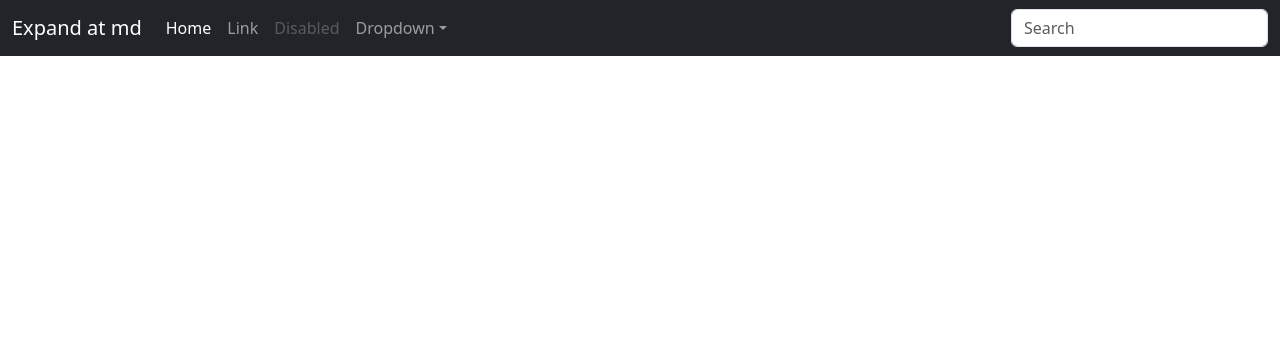
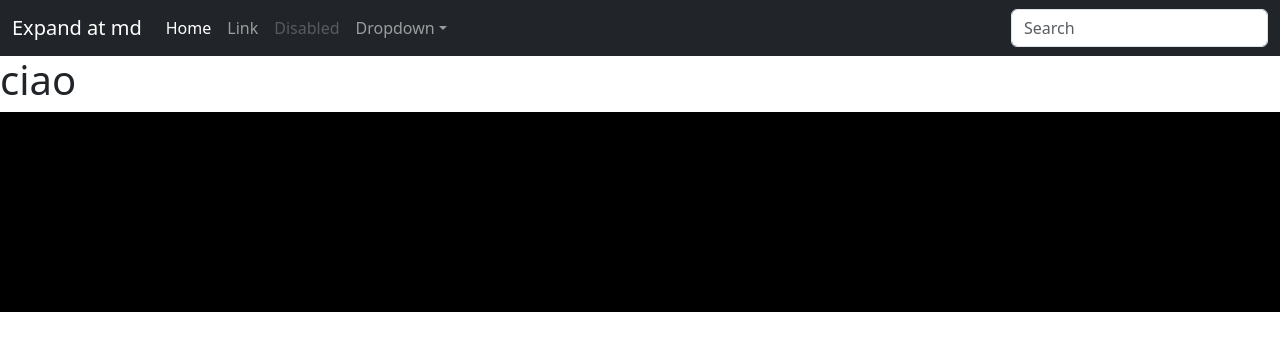
Before and after one commit to EliaSantapaga/GenshinImpact, a React (Vite) app: page / in a window 1280 px wide. Shown: the top 350 px of the page. Built offline with nearby package versions, Linux system fonts and the light colour scheme.

Commit message:
Home modifica

```diff
--- a/src/App.jsx
+++ b/src/App.jsx
@@ -1,10 +1,8 @@
-// import { useState } from "react";
 import { RouterProvider } from "react-router-dom";
 import router from "./router/AppRouter";
 import AppContext from "./context/AppContext";
 
 function App() {
-  // const [count, setCount] = useState(0);
 
   return (
     <AppContext.Provider
--- a/src/index.css
+++ b/src/index.css
@@ -0,0 +1,7 @@
+.textBlack {
+  color: black;
+}
+
+.space {
+    height: 200px;
+}
--- a/src/pages/Home.jsx
+++ b/src/layout/AppLayout.jsx
@@ -1,13 +1,14 @@
 import AppFooter from "../components/AppFooter";
 import AppNavbar from "../components/AppNavbar";
 
-function Home() {
+function AppLayout({ children }) {
   return (
     <>
       <AppNavbar />
+      {children}
       <AppFooter />
     </>
   );
 }
 
-export default Home;
+export default AppLayout;
--- /dev/null
+++ b/src/pages/Characters.jsx
@@ -0,0 +1,14 @@
+import AppLayout from "../layout/AppLayout";
+
+function Characters() {
+  return (
+    <AppLayout>
+      <div>
+        <h1>ciao</h1>
+      </div>
+      <div className="space bg-black"></div>
+    </AppLayout>
+  );
+}
+
+export default Characters;
--- a/src/router/AppRouter.jsx
+++ b/src/router/AppRouter.jsx
@@ -1,5 +1,5 @@
 import { createBrowserRouter } from "react-router-dom";
-import Home from "../pages/Home";
+import Characters from "../pages/Characters";
 import Root from "../pages/Root";
 
 const router = createBrowserRouter([
@@ -9,7 +9,7 @@ const router = createBrowserRouter([
     children: [
       {
         path: "/",
-        element: <Home />,
+        element: <Characters />,
       },
     ],
   },
```
